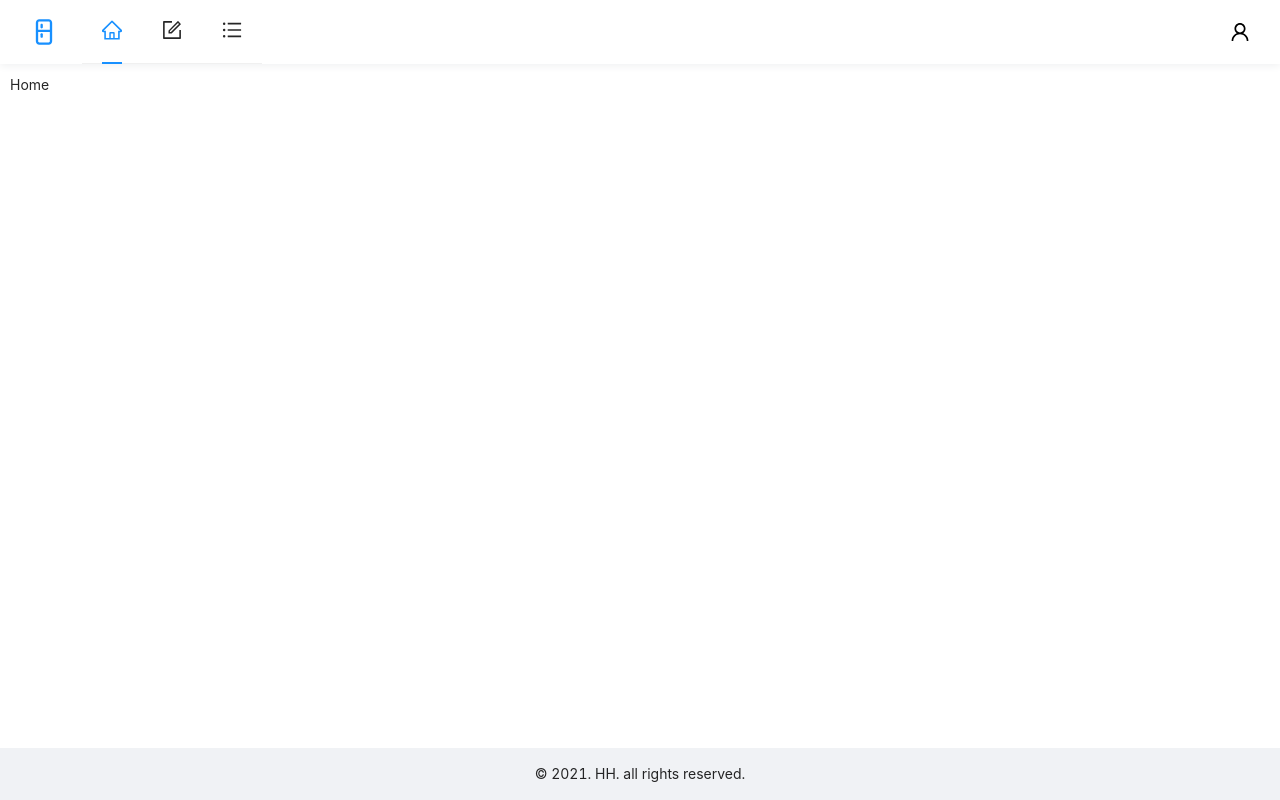
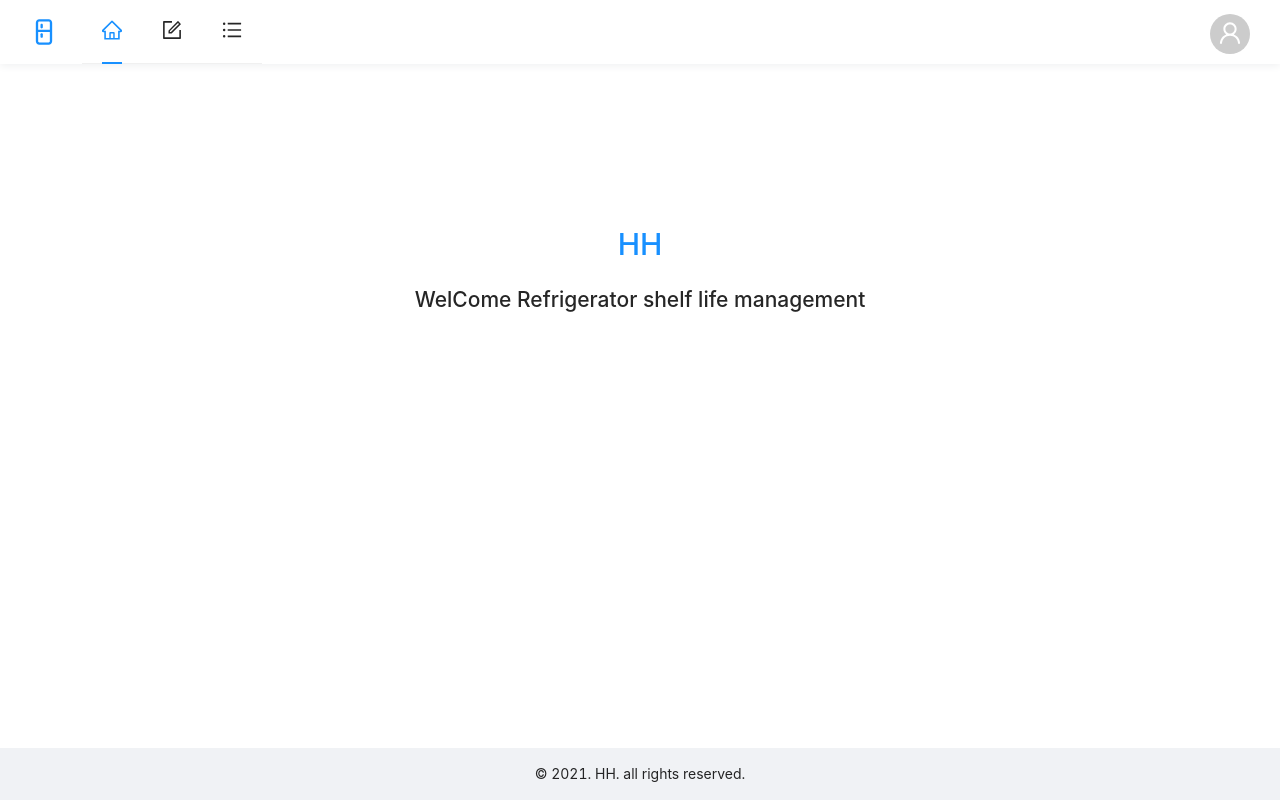
Before and after one commit to bereal1995/refrigerators-alert, a React (Create React App) app: page / in a window 1280 px wide. Built offline with nearby package versions, Linux system fonts and the light colour scheme.

Commit message:
feat: fix Home

```diff
--- a/src/styles/antd-custom.css
+++ b/src/styles/antd-custom.css
@@ -46,3 +46,16 @@
 .ant-layout-footer {
   padding: 15px;
 }
+
+.home {
+  display: flex;
+  align-items: center;
+  justify-content: center;
+  flex-direction: column;
+  min-height: 400px;
+}
+
+.home h1 {
+  color: #1890ff;
+  font-size: 30px;
+}
--- a/src/view/components/Header/HeaderBox.js
+++ b/src/view/components/Header/HeaderBox.js
@@ -1,5 +1,5 @@
 import React from "react";
-import {Col, Dropdown, Menu, Row} from "antd";
+import {Avatar, Col, Dropdown, Menu, Row} from "antd";
 import {Header} from "antd/es/layout/layout";
 import {HomeOutlined, UnorderedListOutlined, FormOutlined, UserOutlined} from '@ant-design/icons';
 import {CgSmartHomeRefrigerator} from 'react-icons/cg'
@@ -53,7 +53,7 @@ function HeaderBox() {
           <Col>
             <Dropdown overlay={userMenu} trigger={["click"]}>
               <a className="ant-dropdown-link" onClick={e => e.preventDefault()}>
-                <UserOutlined />
+                <Avatar size={"large"} icon={<UserOutlined />} />
               </a>
             </Dropdown>
           </Col>
--- a/src/view/pages/Home.js
+++ b/src/view/pages/Home.js
@@ -1,8 +1,12 @@
 import React from "react";
+import {Col, Row} from "antd";
 
 function Home() {
     return (
-        <div>Home</div>
+        <div className={"home"}>
+          <h1>HH</h1>
+          <h2>WelCome Refrigerator shelf life management</h2>
+        </div>
     )
 }
 
```
